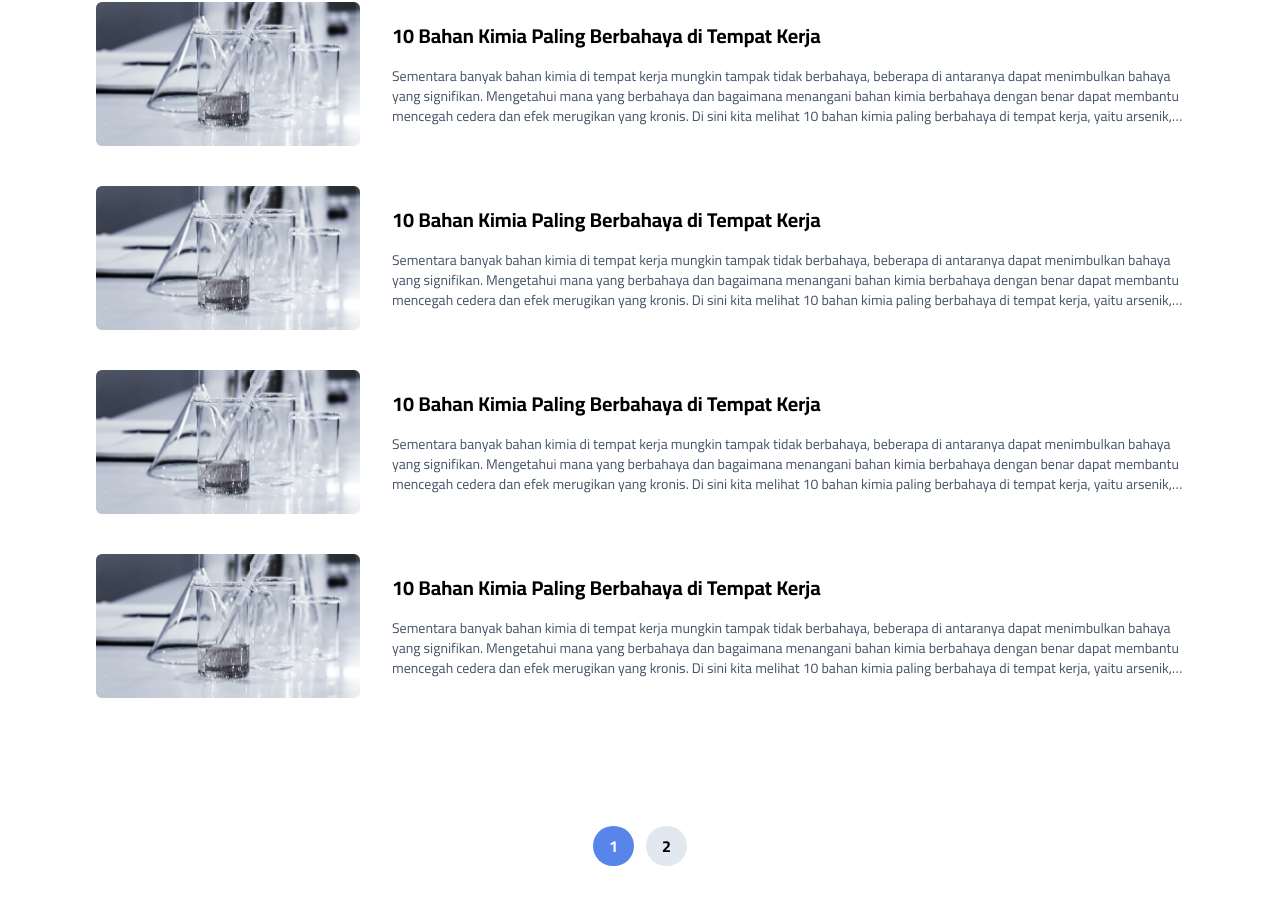
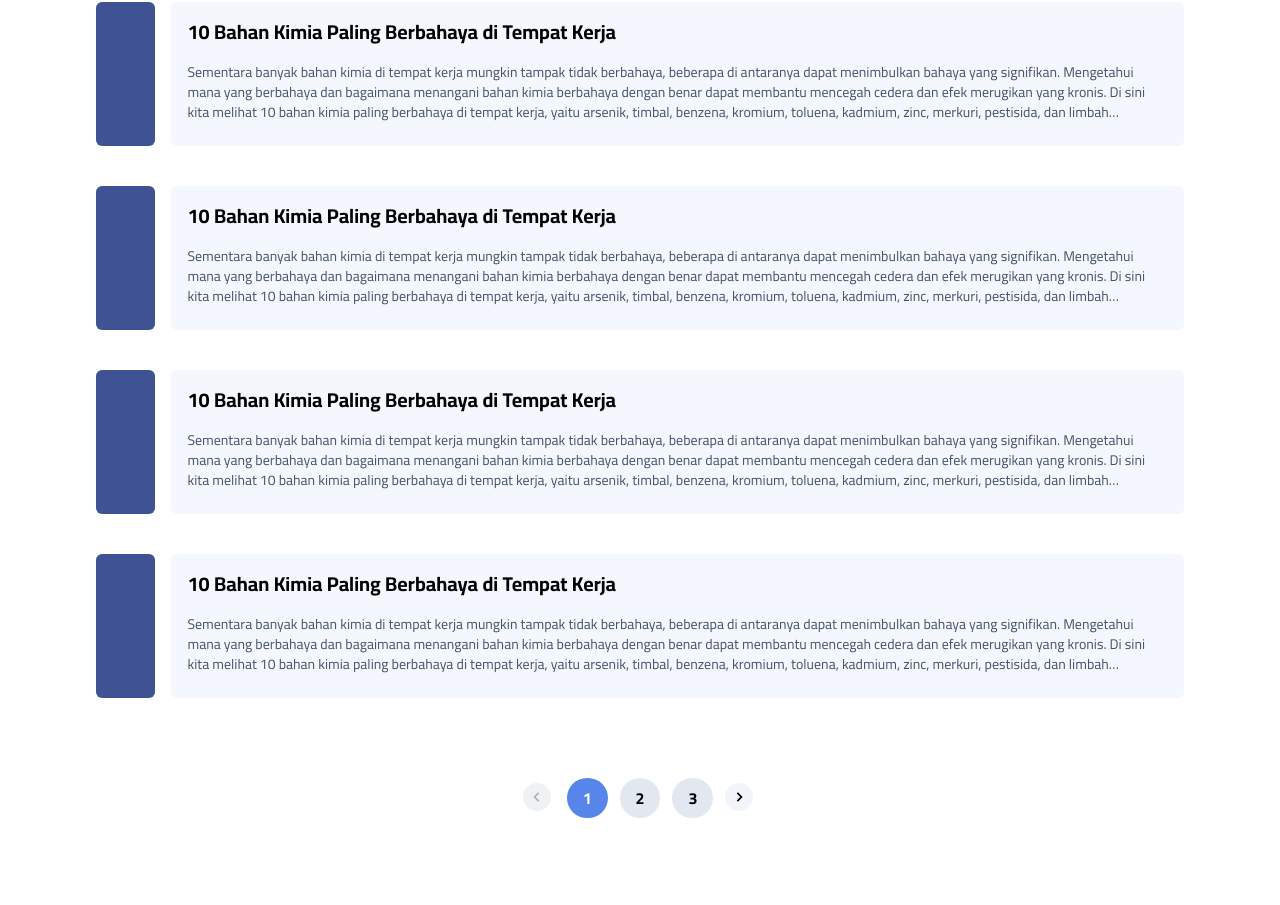
Before and after one commit to torcheeducation/torche-blog, a Next.js app: page /search in a window 1280 px wide. Shown: the part 1067-1972 px from the top of the page. Built offline with nearby package versions, Linux system fonts and the light colour scheme; what prettier-plugin-tailwindcss would draw is missing.

Commit message:
update some features and UI

```diff
--- a/src/components/Pagination.jsx
+++ b/src/components/Pagination.jsx
@@ -1,17 +1,60 @@
+import { BiChevronLeft, BiChevronRight } from 'react-icons/bi';
+
 export default function Pagination({ items, currentPage, pageSize, onPageChange }) {
   const pagesCount = Math.ceil(items / pageSize)
 
-  if (pagesCount === 1) return null
+  if (pagesCount === 1) {
+    onPageChange(1)
+    return null
+  }
   const pages = Array.from({ length: pagesCount }, (_, i) => i + 1)
 
+  const sibling = 2;
+  const number = [];
+  for (let i = 1; i <= pages.length; i++) {
+    if (i >= currentPage - sibling && i <= currentPage + sibling) {
+      number.push(i);
+    }
+  }
+
   return (
-    <div className="w-full mt-32 flex justify-center items-center">
-      <ul className="flex gap-3">
-        {pages.map((page) => (
+    <div className="w-full pt-20 flex justify-center items-center">
+      <ul className="flex gap-3 items-center">
+        <li>
+          <button className="mr-1 p-1 rounded-full font-bold bg-slate-100 hover:bg-slate-200 disabled:opacity-30 disabled:bg-slate-300" disabled={currentPage === 1 ? true : false} onClick={() => onPageChange(currentPage - 1)}>
+            <BiChevronLeft className="text-xl" />
+          </button>
+        </li>
+        {currentPage > 3 && (
+          <li key={1}>
+            <button className="px-4 py-2 rounded-full font-bold bg-slate-200 text-black hover:bg-slate-100" onClick={() => onPageChange(1)}>1</button>
+          </li>
+        )}
+        {currentPage > 4 && (
+          <li key={'dot1'} className="mx-1">
+            ...
+          </li>
+        )}
+        {number.map((page) => (
           <li key={page}>
             <button className={"px-4 py-2 rounded-full font-bold" + (page === currentPage ? " bg-searchIcon text-white" : " bg-slate-200 text-black hover:bg-slate-100")} onClick={() => onPageChange(page)}>{page}</button>
           </li>
         ))}
+        {pages.length > 3 && currentPage < pages.length - 3 && (
+          <li key={'dot2'} className="mx-1">
+            ...
+          </li>
+        )}
+        {pages.length > 3 && currentPage < pages.length - 2 && (
+          <li key={pages.length}>
+            <button className="px-4 py-2 rounded-full font-bold bg-slate-200 text-black hover:bg-slate-100" onClick={() => onPageChange(pages.length)}>{pages.length}</button>
+        </li>
+        )}
+        <li>
+          <button className="mr-1 p-1 rounded-full font-bold bg-slate-100 hover:bg-slate-200 disabled:opacity-30 disabled:bg-slate-300" disabled={currentPage === pages.length ? true : false} onClick={() => onPageChange(currentPage + 1)}>
+            <BiChevronRight className="text-xl" />
+          </button>
+        </li>
       </ul>
     </div>
   )
--- a/src/components/SearchHero.jsx
+++ b/src/components/SearchHero.jsx
@@ -34,7 +34,7 @@ export default function SearchHero() {
       if (e.target.value.length > 0) {
         router.push(`/search?target=${e.target.value}`)
       } else {
-        alert('Form pencarian tidak boleh kosong!')
+        router.push(`/search?target=`)
       }
     }
   }
--- a/src/components/SearchPosts.jsx
+++ b/src/components/SearchPosts.jsx
@@ -2,7 +2,7 @@ import { paginate } from "@/lib/paginate"
 import Image from "next/image"
 import Link from "next/link"
 import { useSearchParams } from "next/navigation"
-import { useState } from "react"
+import { useEffect, useState } from "react"
 import Pagination from "./Pagination"
 
 export default function SearchPosts() {
@@ -16,42 +16,82 @@ export default function SearchPosts() {
       id: 1,
       title: '10 Bahan Kimia Paling Berbahaya di Tempat Kerja',
       description: 'Sementara banyak bahan kimia di tempat kerja mungkin tampak tidak berbahaya, beberapa di antaranya dapat menimbulkan bahaya yang signifikan. Mengetahui mana yang berbahaya dan bagaimana menangani bahan kimia berbahaya dengan benar dapat membantu mencegah cedera dan efek merugikan yang kronis. Di sini kita melihat 10 bahan kimia paling berbahaya di tempat kerja, yaitu arsenik, timbal, benzena, kromium, toluena, kadmium, zinc, merkuri, pestisida, dan limbah elektronik. ',
-      image: '/image/postingan1.png'
+      image: '/image/postingan1.png',
+      category: 'edukasi',
     },
     {
       id: 2,
       title: '10 Bahan Kimia Paling Berbahaya di Tempat Kerja',
       description: 'Sementara banyak bahan kimia di tempat kerja mungkin tampak tidak berbahaya, beberapa di antaranya dapat menimbulkan bahaya yang signifikan. Mengetahui mana yang berbahaya dan bagaimana menangani bahan kimia berbahaya dengan benar dapat membantu mencegah cedera dan efek merugikan yang kronis. Di sini kita melihat 10 bahan kimia paling berbahaya di tempat kerja, yaitu arsenik, timbal, benzena, kromium, toluena, kadmium, zinc, merkuri, pestisida, dan limbah elektronik. ',
-      image: '/image/postingan1.png'
+      image: '/image/postingan1.png',
+      category: 'edukasi',
     },
     {
       id: 3,
       title: '10 Bahan Kimia Paling Berbahaya di Tempat Kerja',
       description: 'Sementara banyak bahan kimia di tempat kerja mungkin tampak tidak berbahaya, beberapa di antaranya dapat menimbulkan bahaya yang signifikan. Mengetahui mana yang berbahaya dan bagaimana menangani bahan kimia berbahaya dengan benar dapat membantu mencegah cedera dan efek merugikan yang kronis. Di sini kita melihat 10 bahan kimia paling berbahaya di tempat kerja, yaitu arsenik, timbal, benzena, kromium, toluena, kadmium, zinc, merkuri, pestisida, dan limbah elektronik. ',
-      image: '/image/postingan1.png'
+      image: '/image/postingan1.png',
+      category: 'edukasi',
     },
     {
       id: 4,
       title: '10 Bahan Kimia Paling Berbahaya di Tempat Kerja',
       description: 'Sementara banyak bahan kimia di tempat kerja mungkin tampak tidak berbahaya, beberapa di antaranya dapat menimbulkan bahaya yang signifikan. Mengetahui mana yang berbahaya dan bagaimana menangani bahan kimia berbahaya dengan benar dapat membantu mencegah cedera dan efek merugikan yang kronis. Di sini kita melihat 10 bahan kimia paling berbahaya di tempat kerja, yaitu arsenik, timbal, benzena, kromium, toluena, kadmium, zinc, merkuri, pestisida, dan limbah elektronik. ',
-      image: '/image/postingan1.png'
+      image: '/image/postingan1.png',
+      category: 'edukasi',
     },
     {
       id: 5,
       title: '10 Bahan Kimia Paling Berbahaya di Tempat Kerja',
       description: 'Sementara banyak bahan kimia di tempat kerja mungkin tampak tidak berbahaya, beberapa di antaranya dapat menimbulkan bahaya yang signifikan. Mengetahui mana yang berbahaya dan bagaimana menangani bahan kimia berbahaya dengan benar dapat membantu mencegah cedera dan efek merugikan yang kronis. Di sini kita melihat 10 bahan kimia paling berbahaya di tempat kerja, yaitu arsenik, timbal, benzena, kromium, toluena, kadmium, zinc, merkuri, pestisida, dan limbah elektronik. ',
-      image: '/image/postingan1.png'
+      image: '/image/postingan1.png',
+      category: 'edukasi',
     },
     {
       id: 6,
       title: '10 Bahan Percobaan Paling Berbahaya di Tempat Kerja',
       description: 'Sementara banyak bahan kimia di tempat kerja mungkin tampak tidak berbahaya, beberapa di antaranya dapat menimbulkan bahaya yang signifikan. Mengetahui mana yang berbahaya dan bagaimana menangani bahan kimia berbahaya dengan benar dapat membantu mencegah cedera dan efek merugikan yang kronis. Di sini kita melihat 10 bahan kimia paling berbahaya di tempat kerja, yaitu arsenik, timbal, benzena, kromium, toluena, kadmium, zinc, merkuri, pestisida, dan limbah elektronik. ',
-      image: '/image/postingan1.png'
+      image: '/image/postingan1.png',
+      category: 'edukasi',
+    },
+    {
+      id: 7,
+      title: '10 Bahan Percobaan Paling Berbahaya di Tempat Kerja',
+      description: 'Sementara banyak bahan kimia di tempat kerja mungkin tampak tidak berbahaya, beberapa di antaranya dapat menimbulkan bahaya yang signifikan. Mengetahui mana yang berbahaya dan bagaimana menangani bahan kimia berbahaya dengan benar dapat membantu mencegah cedera dan efek merugikan yang kronis. Di sini kita melihat 10 bahan kimia paling berbahaya di tempat kerja, yaitu arsenik, timbal, benzena, kromium, toluena, kadmium, zinc, merkuri, pestisida, dan limbah elektronik. ',
+      image: '/image/postingan1.png',
+      category: 'edukasi',
+    },
+    {
+      id: 8,
+      title: '10 Bahan Percobaan Paling Berbahaya di Tempat Kerja',
+      description: 'Sementara banyak bahan kimia di tempat kerja mungkin tampak tidak berbahaya, beberapa di antaranya dapat menimbulkan bahaya yang signifikan. Mengetahui mana yang berbahaya dan bagaimana menangani bahan kimia berbahaya dengan benar dapat membantu mencegah cedera dan efek merugikan yang kronis. Di sini kita melihat 10 bahan kimia paling berbahaya di tempat kerja, yaitu arsenik, timbal, benzena, kromium, toluena, kadmium, zinc, merkuri, pestisida, dan limbah elektronik. ',
+      image: '/image/postingan1.png',
+      category: 'edukasi',
+    },
+    {
+      id: 9,
+      title: '10 Bahan Percobaan Paling Berbahaya di Tempat Kerja',
+      description: 'Sementara banyak bahan kimia di tempat kerja mungkin tampak tidak berbahaya, beberapa di antaranya dapat menimbulkan bahaya yang signifikan. Mengetahui mana yang berbahaya dan bagaimana menangani bahan kimia berbahaya dengan benar dapat membantu mencegah cedera dan efek merugikan yang kronis. Di sini kita melihat 10 bahan kimia paling berbahaya di tempat kerja, yaitu arsenik, timbal, benzena, kromium, toluena, kadmium, zinc, merkuri, pestisida, dan limbah elektronik. ',
+      image: '/image/postingan1.png',
+      category: 'edukasi',
+    },
+    {
+      id: 10,
+      title: '10 Bahan Percobaan Paling Berbahaya di Tempat Kerja',
+      description: 'Sementara banyak bahan kimia di tempat kerja mungkin tampak tidak berbahaya, beberapa di antaranya dapat menimbulkan bahaya yang signifikan. Mengetahui mana yang berbahaya dan bagaimana menangani bahan kimia berbahaya dengan benar dapat membantu mencegah cedera dan efek merugikan yang kronis. Di sini kita melihat 10 bahan kimia paling berbahaya di tempat kerja, yaitu arsenik, timbal, benzena, kromium, toluena, kadmium, zinc, merkuri, pestisida, dan limbah elektronik. ',
+      image: '/image/postingan1.png',
+      category: 'edukasi',
+    },
+    {
+      id: 10,
+      title: '10 Bahan Percobaan Paling Aman di Tempat Kerja',
+      description: 'Sementara banyak bahan kimia di tempat kerja mungkin tampak tidak berbahaya, beberapa di antaranya dapat menimbulkan bahaya yang signifikan. Mengetahui mana yang berbahaya dan bagaimana menangani bahan kimia berbahaya dengan benar dapat membantu mencegah cedera dan efek merugikan yang kronis. Di sini kita melihat 10 bahan kimia paling berbahaya di tempat kerja, yaitu arsenik, timbal, benzena, kromium, toluena, kadmium, zinc, merkuri, pestisida, dan limbah elektronik. ',
+      image: '/image/postingan1.png',
+      category: 'edukasi',
     },
   ]
 
   const result = searchResult.filter((search) => search.title.toLowerCase().includes(searchTarget.toLowerCase()))
-
   const pageSize = 5
   const onPageChange = (page) => {
     setCurrentPage(page)
@@ -60,29 +100,27 @@ export default function SearchPosts() {
   const paginatedPosts = paginate(result, currentPage, pageSize)
 
   return(
-    <div id="result" className="p-10 md:p-24 lg:min-h-screen">
+    <div id="result" className="px-6 py-10 md:p-24 lg:min-h-screen">
       {result.length > 0 ? (
+        <>
           <div className="min-h-[30rem] flex flex-col gap-10">
-          {paginatedPosts.map(({ id, title, description, image }) => (
-              <Link key={id} href={`/posts/${id}`} className="group flex flex-col items-center gap-4 md:h-36 md:flex-row md:gap-8">
-                <Image
-                  src={image}
-                  alt={title}
-                  width={195}
-                  height={140}
-                  sizes="100vw"
-                  style={{
-                    objectFit: 'cover',
-                  }}
-                  className="w-full h-full rounded-md md:w-2/5 lg:w-1/4"
-                />
-                <div className="w-full md:w-3/5 lg:w-3/4">
+            {paginatedPosts.map(({ id, title, description, image, category }) => (
+                <Link key={id} href={`/posts/${id}`} className="group flex flex-col items-center gap-2 md:h-36 md:flex-row md:gap-4">
+                  <div className={`w-full h-4 rounded-md ${category} md:w-16 md:h-full`}></div>
+                  <div className="w-full bg-trendingpost p-4 rounded-md md:h-full md:w-full">
                     <h2 className="font-bold text-xl group-hover:text-blue-600">{title}</h2>
                     <p className="mt-4 text-sm text-slate-600 line-clamp-3">{description}</p>
                   </div>
                 </Link>
               ))}
           </div>
+          <Pagination
+            items={result.length}
+            currentPage={currentPage}
+            pageSize={pageSize}
+            onPageChange={onPageChange}
+          />
+        </>
       ) : (
         <div className="w-full mx-auto mt-10 flex flex-col gap-20 lg:w-[80%] md:flex-row md:justify-center md:items-center">
           <Image
@@ -99,12 +137,6 @@ export default function SearchPosts() {
           </div>
         </div>
       )}
-      <Pagination
-        items={result.length}
-        currentPage={currentPage}
-        pageSize={pageSize}
-        onPageChange={onPageChange}
-      />
     </div>
   )
 }
--- a/src/styles/globals.css
+++ b/src/styles/globals.css
@@ -13,3 +13,7 @@
   font-family: 'Rajdhani Bold';
   src: url('../../public/fonts/rajdhani/Rajdhani-Bold.ttf');
 }
+
+.edukasi {
+  background-color: #3E5294;
+}
```
Lines whose indentation alone changed are shown as unchanged.
